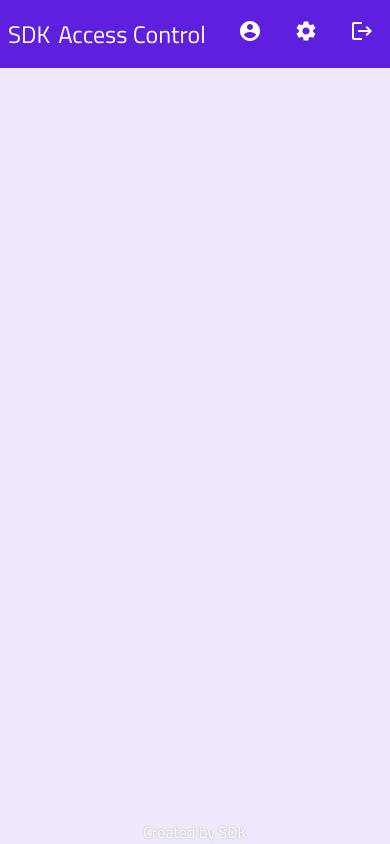
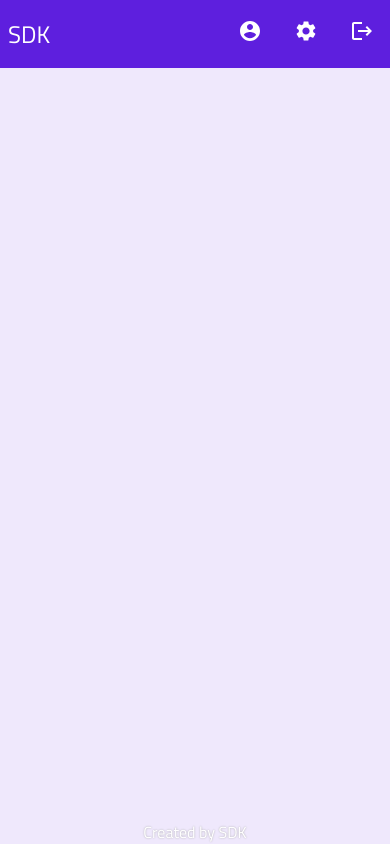
Before and after one commit to sandje00/sdk-access-control-web, a Vue app: page /dashboard in a window 390 px wide. Built offline with nearby package versions, Linux system fonts and the light colour scheme.

Commit message:
Adapt vertical logo for small screen size

```diff
--- a/src/components/common/AppLogo.vue
+++ b/src/components/common/AppLogo.vue
@@ -1,6 +1,6 @@
 <template>
   <div
-    :class="[{ caption, light, large, small, vertical }, vertical ? 'flex-h' : 'flex-v' ]"
+    :class="[{ caption, large, light, short, small, vertical }, vertical ? 'flex-h' : 'flex-v' ]"
     class="app-logo justify-center align-center"
   >
     <span>SDK</span>
@@ -13,8 +13,9 @@ export default {
   name: 'app-logo',
   props: {
     caption: { type: Boolean, default: true },
+    large: { type: Boolean, default: false },
     light: { type: Boolean, default: false },
-    large: { type: Boolean, default: false },
+    short: { type: Boolean, default: false },
     small: { type: Boolean, default: false },
     vertical: { type: Boolean, default: false }
   }
@@ -63,5 +64,11 @@ export default {
   &.small.caption::after {
     font-size: 0.7rem;
   }
+
+  &.vertical.short {
+    span:last-child {
+      display: none;
+    }
+  }
 }
 </style>
--- a/src/components/common/layout/Header.vue
+++ b/src/components/common/layout/Header.vue
@@ -1,6 +1,6 @@
 <template>
   <header class="app-header flex-h justify-space-between">
-    <app-logo class="logo" :caption="false" light small vertical>
+    <app-logo class="logo" :caption="false" :short="isMobile" light small vertical>
     </app-logo>
     <mobile-nav v-if="isMobile"></mobile-nav>
     <desktop-nav v-else></desktop-nav>
```
